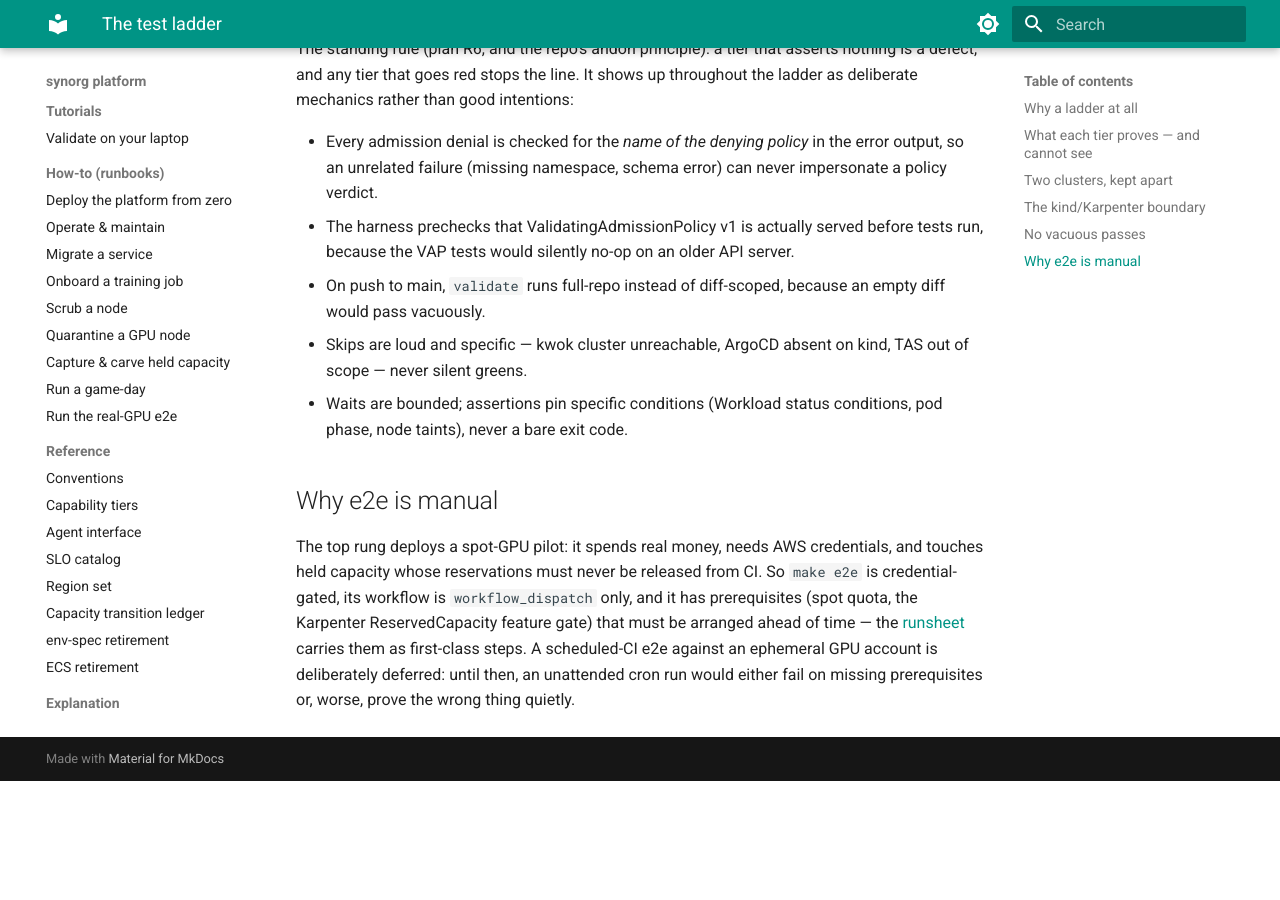
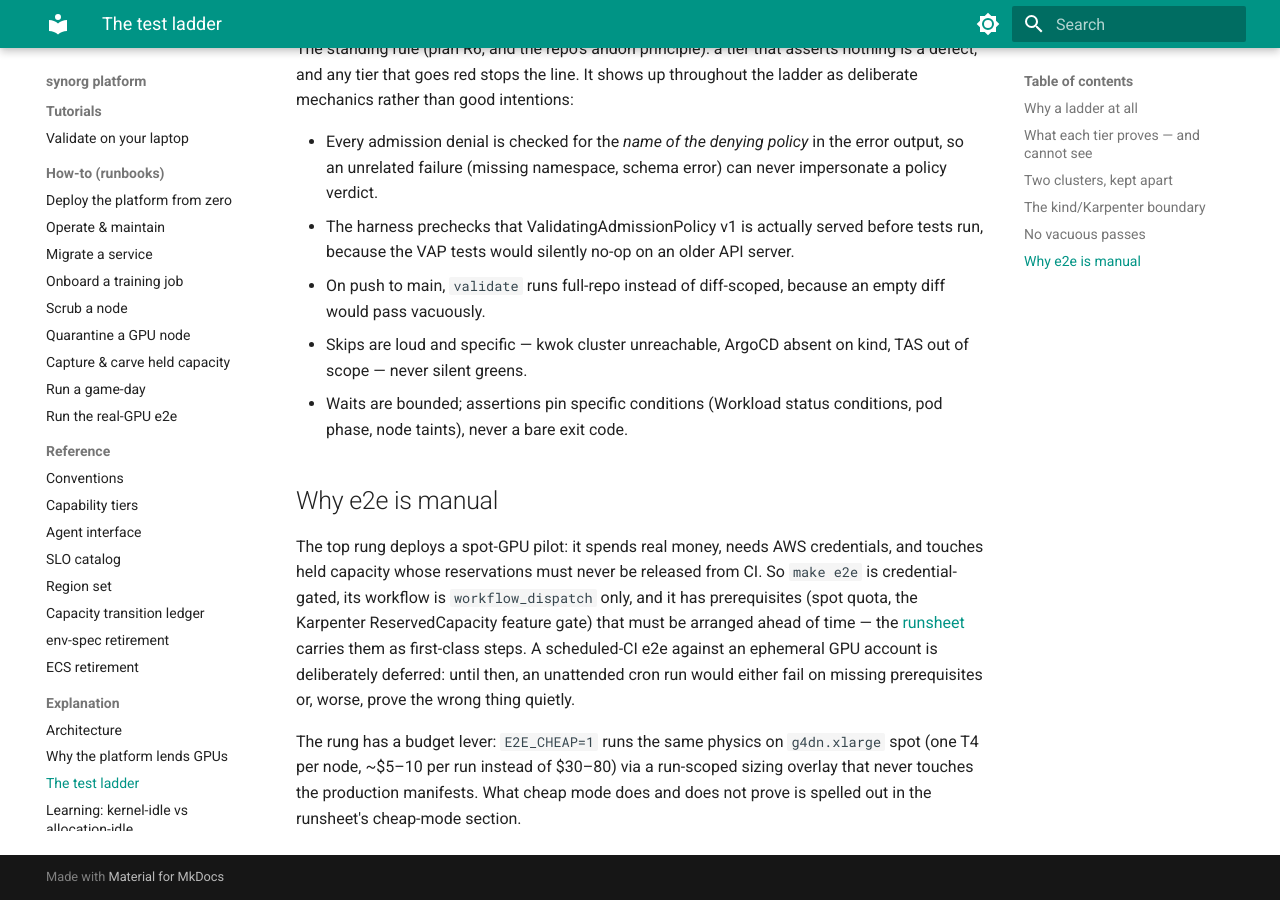
Before and after one commit to nycterent/synorg, an MkDocs documentation site: the page built from docs/explanation/testing.md, in a window 1280 px wide and 900 px high, scrolled down 2819 px. Built offline with MkDocs 1.6.1 and Material for MkDocs 9.7.7, drawn with Linux system fonts in a browser that asks for light colours; before the commit the page ends 3600 px from its top, so only the background shows below that.

Commit message:
docs(testing): cheap-mode note in the e2e explanation; TODO log wording

```diff
--- a/docs/explanation/testing.md
+++ b/docs/explanation/testing.md
@@ -125,3 +125,9 @@ ReservedCapacity feature gate) that must be arranged ahead of time — the
 scheduled-CI e2e against an ephemeral GPU account is deliberately deferred:
 until then, an unattended cron run would either fail on missing prerequisites
 or, worse, prove the wrong thing quietly.
+
+The rung has a budget lever: `E2E_CHEAP=1` runs the same physics on
+`g4dn.xlarge` spot (one T4 per node, ~$5–10 per run instead of $30–80) via a
+run-scoped sizing overlay that never touches the production manifests. What
+cheap mode does and does not prove is spelled out in the runsheet's cheap-mode
+section.
```
Also changed, not shown: docs/TODO-docs.md (+1 -1 lines).
